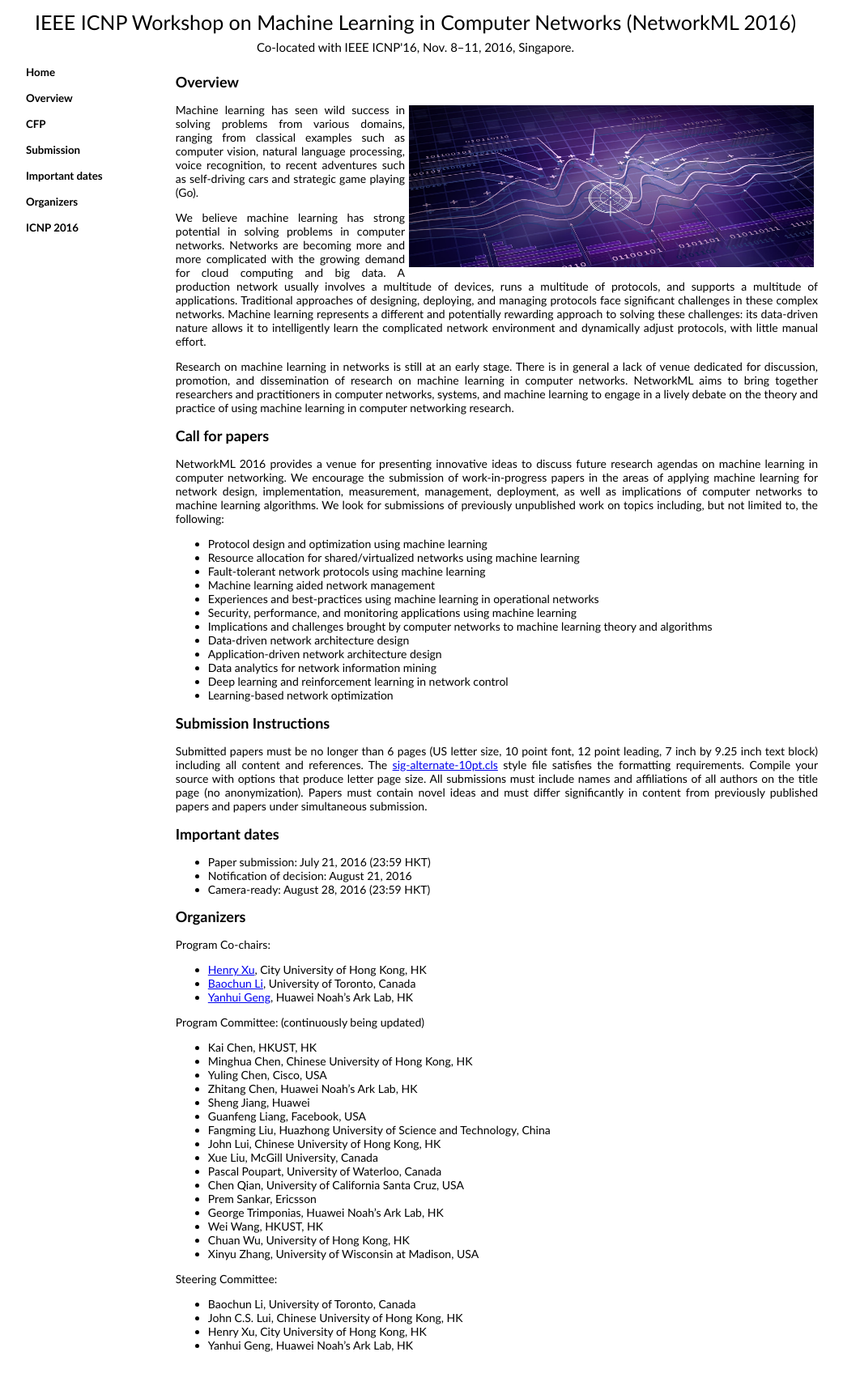
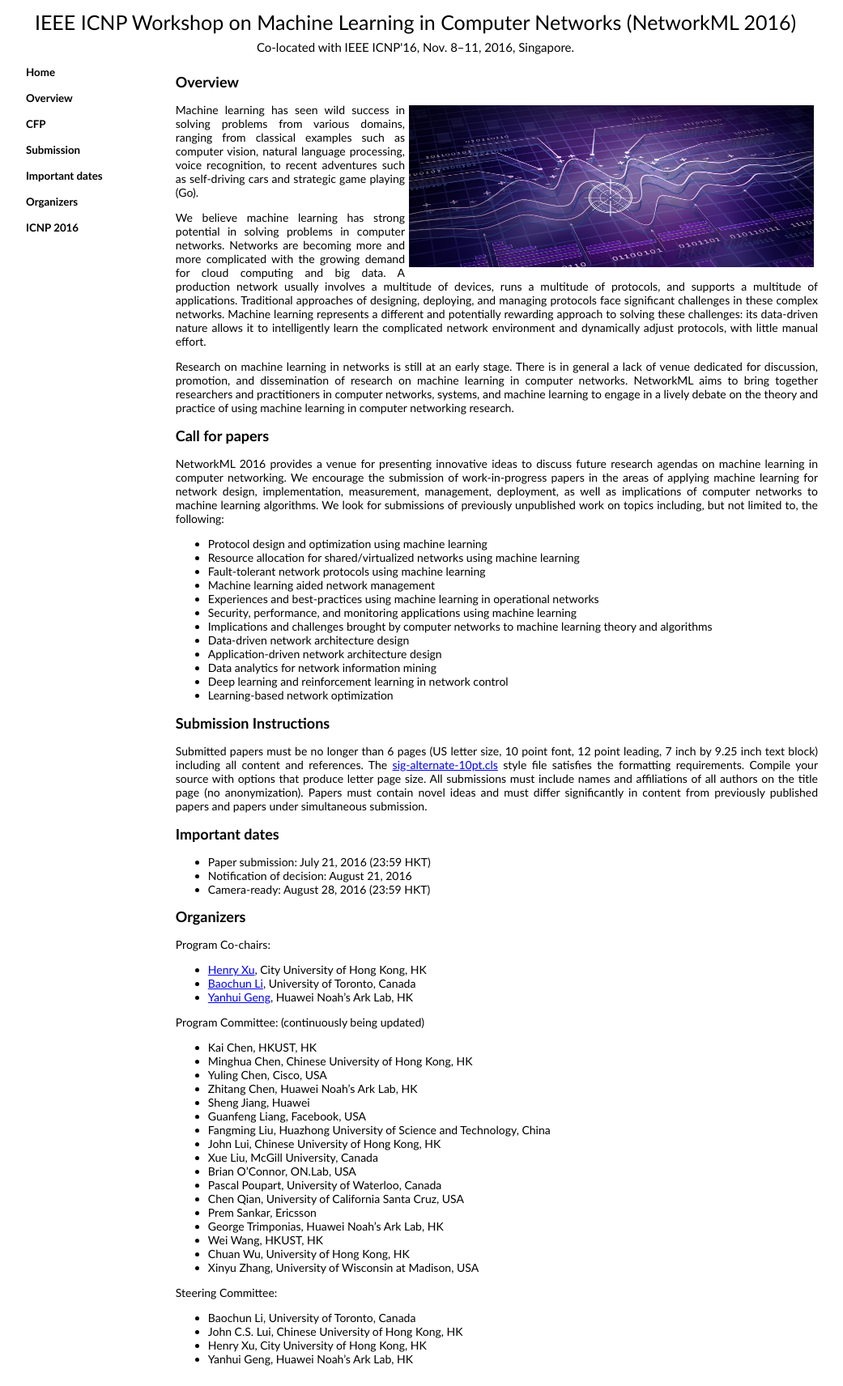
Before and after one commit to networkml/networkml.github.io, a Jekyll site: the page built from index.html, in a window 1280 px wide. Shown: the whole page at 81% size, without its empty margins (127-1168 px from the left). Built offline with Jekyll 4.4.1, drawn with Linux system fonts in a browser that asks for light colours.

Commit message:
pc update

```diff
--- a/_includes/index.md
+++ b/_includes/index.md
@@ -57,6 +57,7 @@ Program Committee: (continuously being updated)
 * Fangming Liu, Huazhong University of Science and Technology, China
 * John Lui, Chinese University of Hong Kong, HK
 * Xue Liu, McGill University, Canada
+* Brian O'Connor, ON.Lab, USA
 * Pascal Poupart, University of Waterloo, Canada
 * Chen Qian, University of California Santa Cruz, USA
 * Prem Sankar, Ericsson
```
